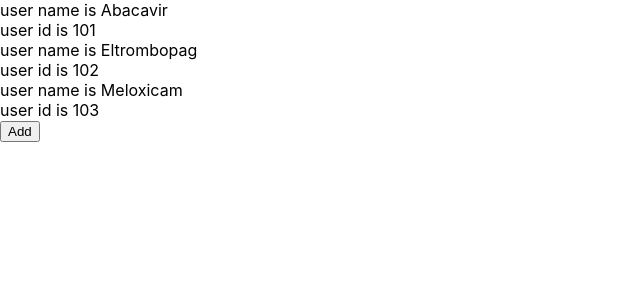
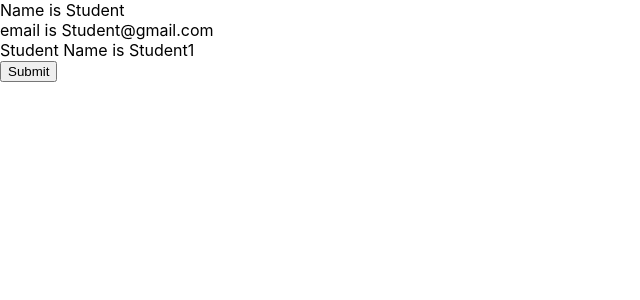
Before and after one commit to briz9343/React-1, a React (Create React App) app: page / in a window 1280 px wide. Shown: the top 300 px of the page, without its empty margins (0-640 px from the left). Built offline with nearby package versions, Linux system fonts and the light colour scheme.

Commit message:
class-componenr-class-state

```diff
--- a/src/App.js
+++ b/src/App.js
@@ -1,58 +1,35 @@
 
-import { useState } from 'react';
+import  React , { Component } from 'react';
 import './App.css';
 
-const data = [
-  {
-    id: 101,
-    name: 'Abacavir',
-    quantity: 25,
-    price: 150,
-    expiry: 2022,
-    status: true
-  },
-  {
-    id: 102,
-    name: 'Eltrombopag',
-    quantity: 90,
-    price: 550,
-    expiry: 2021,
-    status: true
-  },
-  {
-    id: 103,
-    name: 'Meloxicam',
-    quantity: 85,
-    price: 450,
-    expiry: 2025,
-    status: false
-  }
-]
+export default class App extends Component {
+ constructor(props) {
+  super(props);
+    this.state = {
+      name : 'Student',
+      email : 'Student@gmail.com',
+      student : {
+        name : 'Student1',
+        email : 'student1@gmail.com'
+      },
+      age : 19
+    }
+ }
 
-function App() {
-  const [string , setString] = useState(data);
 
-  const onClickHandler = () => {
+btn = () => {
+  this.setState({name : 'Employee', email : 'employee@gmail.com'});
+}
 
-    const filter = string.filter((i) => i.id !== 103);
-    setString(filter);
+  render(){
+    return(
+      <div>
+        Name is {this.state.name} <br/>
+        email is {this.state.email} <br/>
+        Student Name is {this.state.student.name} <br/>
+        <button onClick={this.btn}>Submit</button>
+      </div>
+    )
   }
 
-  return (
-    <div>
-    {
-      string.map((i) =>  {
-        return (
-          <div>
-            user name is {i.name} <br/>
-            user id is {i.id}
-          </div>
-        )
-      })
-    }
-      <button onClick={onClickHandler}>Add</button>
-    </div>
-  )
-
-  }
-export default App;
+}
```
